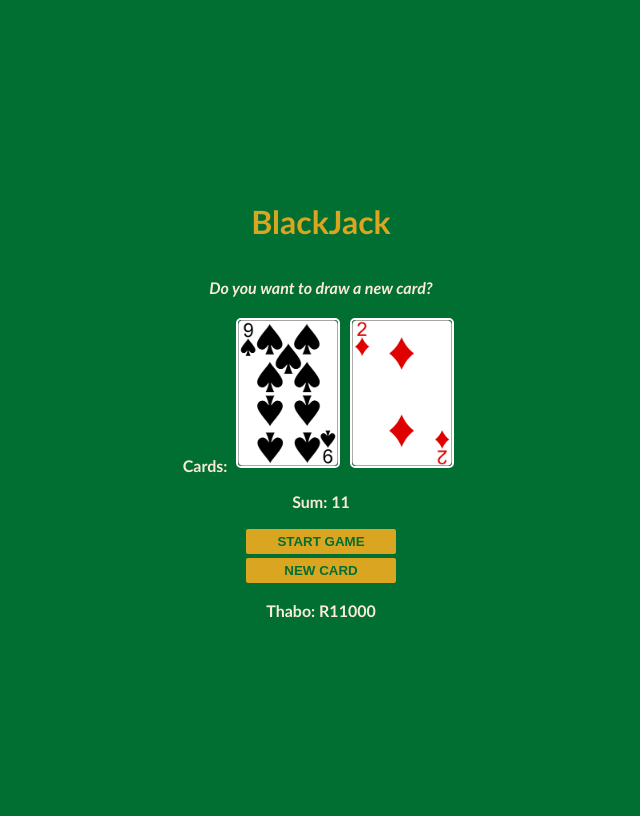
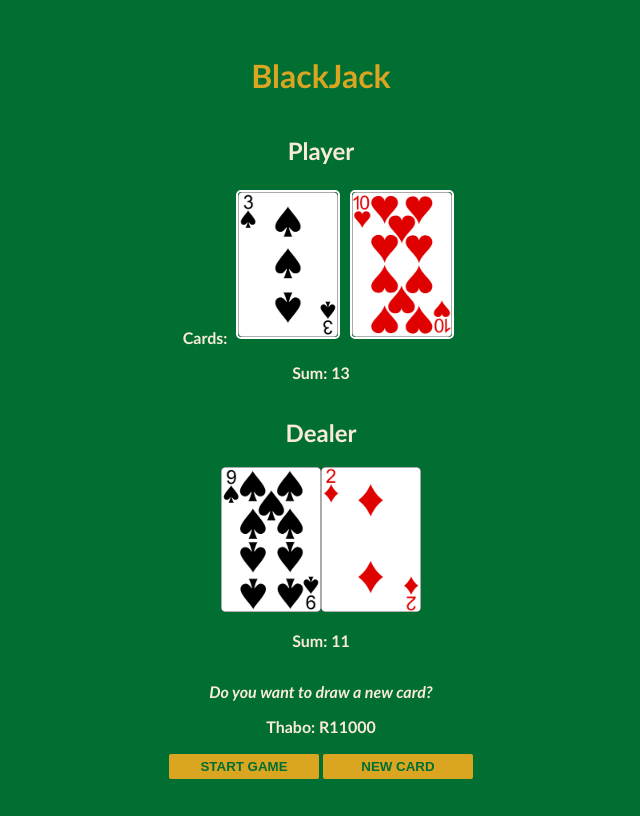
Before and after one commit to ThaboChauke/Blackjack_Game, a plain HTML site: page index.html in a window 1280 px wide. Both pictures are taken after a click on the button "START GAME". Shown: the whole page, without its empty margins (319-959 px from the left). Drawn offline with Linux system fonts and the light colour scheme.

Commit message:
add dealers hand

```diff
--- a/index.html
+++ b/index.html
@@ -9,13 +9,30 @@
 <body>
     <h1>BlackJack</h1>
 
-    <p id="message-el">Want to play a round?</p>
-    <div id="cards-el"></div>
-    <p id="sum-el">Sum: </p>
+    <section id="player-section">
+        <h2>Player</h2>
+        <div id="player-cards">
+            <p id="cards-el"></p>
+        </div>
+        <p id="sum-el">Sum: </p>
+    </section>
 
-    <button id="startGame" onclick="startGame()">START GAME</button>
-    <button id="newCard">NEW CARD</button>
-    <p id="player-el"></p>
+    <section id="dealer-section">
+        <h2>Dealer</h2>
+        <div id="dealer-cards">
+        </div>
+        <p id="dealer-sum-el">Sum: </p>
+    </section>
+
+    <section id="player-info-section">
+        <p id="message-el">Want to play a round?</p>
+        <p id="player-el"></p>
+    </section>
+
+    <section id="buttons-section">
+        <button id="startGame">START GAME</button>
+        <button id="newCard">NEW CARD</button>
+    </section>
 
     <script src="script.js"></script>
 </body>
--- a/script.js
+++ b/script.js
@@ -5,7 +5,9 @@ let player = {
     chips: "11000"
 }
 let cards = []
+let dealerCards = []
 let sum = 0
+let dealerSum = 0
 let hasBlackjack = false
 let isAlive = false
 let message = ""
@@ -13,6 +15,8 @@ let messageEl = document.getElementById("message-el")
 let sumEl = document.getElementById("sum-el")
 let cardEl = document.getElementById("cards-el")
 let playerEl = document.getElementById("player-el")
+let dealerCardEl = document.getElementById("dealer-cards")
+let dealerSumEl = document.getElementById("dealer-sum-el")
 
 
 playerEl.textContent = player.name + ": R" + player.chips
@@ -43,8 +47,29 @@ function getRandomCard() {
     return { value: cardValue, image: cardImage }
 }
 
+function renderDealerCards() {
+    dealerCardEl.innerHTML = ""
+    dealerSumEl.textContent = "Sum: " + dealerSum
+
+    for (let i = 0; i < dealerCards.length; i++) {
+        let cardImage = document.createElement("img")
+        cardImage.src = dealerCards[i].image
+        cardImage.style.width = "100px"
+        dealerCardEl.appendChild(cardImage)
+    }
+}
+
 startGame.addEventListener("click", function () {
     isAlive = true
+
+    dealerCards = [];
+    dealerSum = 0;
+
+    for (let i = 0; i < 2; i++) {
+        let newCard = getRandomCard()
+        dealerCards.push(newCard)
+        dealerSum += newCard.value
+    }
 
     let firstCard = getRandomCard()
     let secondCard = getRandomCard()
@@ -52,6 +77,7 @@ startGame.addEventListener("click", function () {
     cards = [firstCard, secondCard]
 
     renderGame()
+    renderDealerCards();
 })
 
 function renderGame() {
```
